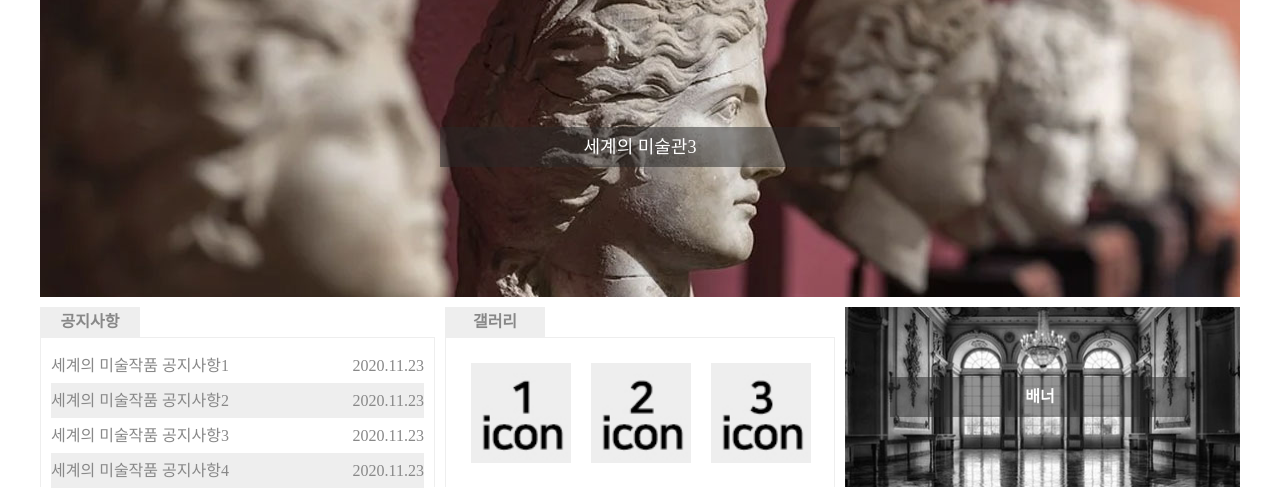
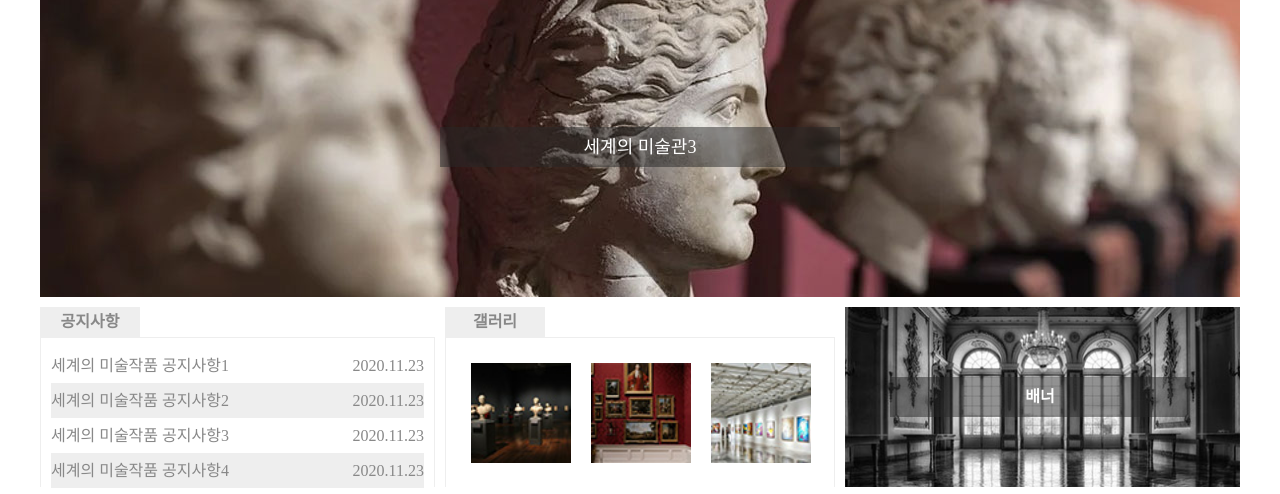
Before and after one commit to 5647kr/Web-Design-Certification, a plain HTML site: page certification17/index.html in a window 1280 px wide. Shown: the part 103-597 px from the top of the page. Drawn offline with Linux system fonts and the light colour scheme.

Commit message:
certification17

```diff
--- a/certification17/index.html
+++ b/certification17/index.html
@@ -116,17 +116,17 @@
           <ul>
             <li>
               <a href="#">
-                <img src="./image/icon1.jpg" alt="갤러리1">
+                <img src="./image/gallery1.jpg" alt="갤러리1">
               </a>
             </li>
             <li>
               <a href="#">
-                <img src="./image/icon2.jpg" alt="갤러리2">
+                <img src="./image/gallery2.jpg" alt="갤러리2">
               </a>
             </li>
             <li>
               <a href="#">
-                <img src="./image/icon3.jpg" alt="갤러리3">
+                <img src="./image/gallery3.jpg" alt="갤러리3">
               </a>
             </li>
           </ul>
```
Also changed, not shown: certification17/image/gallery1.jpg (added), certification17/image/gallery2.jpg (added), certification17/image/gallery3.jpg (added), certification17/image/icon1.jpg (deleted), certification17/image/icon2.jpg (deleted), certification17/image/icon3.jpg (deleted).
